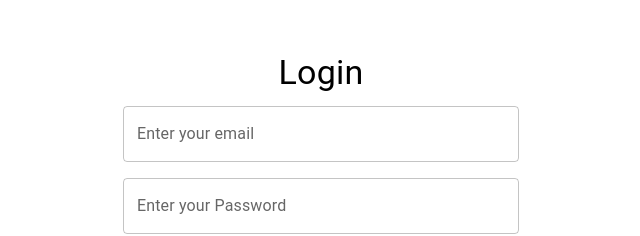
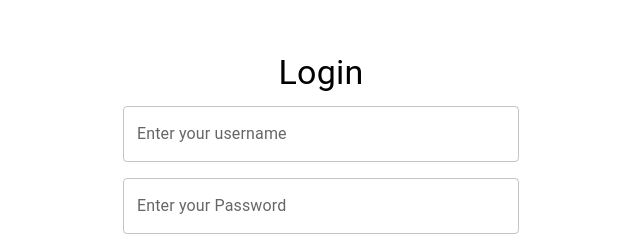
Before and after one commit to pietrocanevarolo/trial_project, a React (Create React App) app in the folder frontend/: page / in a window 1280 px wide. Shown: the part 231-467 px from the top of the page, without its empty margins (319-959 px from the left). Built offline with nearby package versions, Linux system fonts and the light colour scheme.

Commit message:
change login with username

```diff
--- a/frontend/src/components/Login.js
+++ b/frontend/src/components/Login.js
@@ -4,6 +4,7 @@ import { TextField, Button, Box, Typography, Container } from '@mui/material';
 
 const Login = () => {
     const [email, setEmail] = useState('');
+    const [username, setUsername] = useState('');
     const [password, setPassword] = useState('');
     const navigate = useNavigate();
 
@@ -13,7 +14,7 @@ const Login = () => {
         headers: {
           'Content-Type': 'application/json',
         },
-        body: JSON.stringify({ email, password }),
+        body: JSON.stringify({ username, password }),
       });
 
       if (response.ok) {
@@ -40,11 +41,11 @@ const Login = () => {
           Login
         </Typography>
         <TextField
-          label="Enter your email"
+          label="Enter your username"
           variant="outlined"
           fullWidth
-          value={email}
-          onChange={(e) => setEmail(e.target.value)}
+          value={username}
+          onChange={(e) => setUsername(e.target.value)}
           sx={{ marginBottom: 2 }}
         />
         <TextField
```
Also changed, not shown: 1 other file (tests, documents, lock files or other folders).
